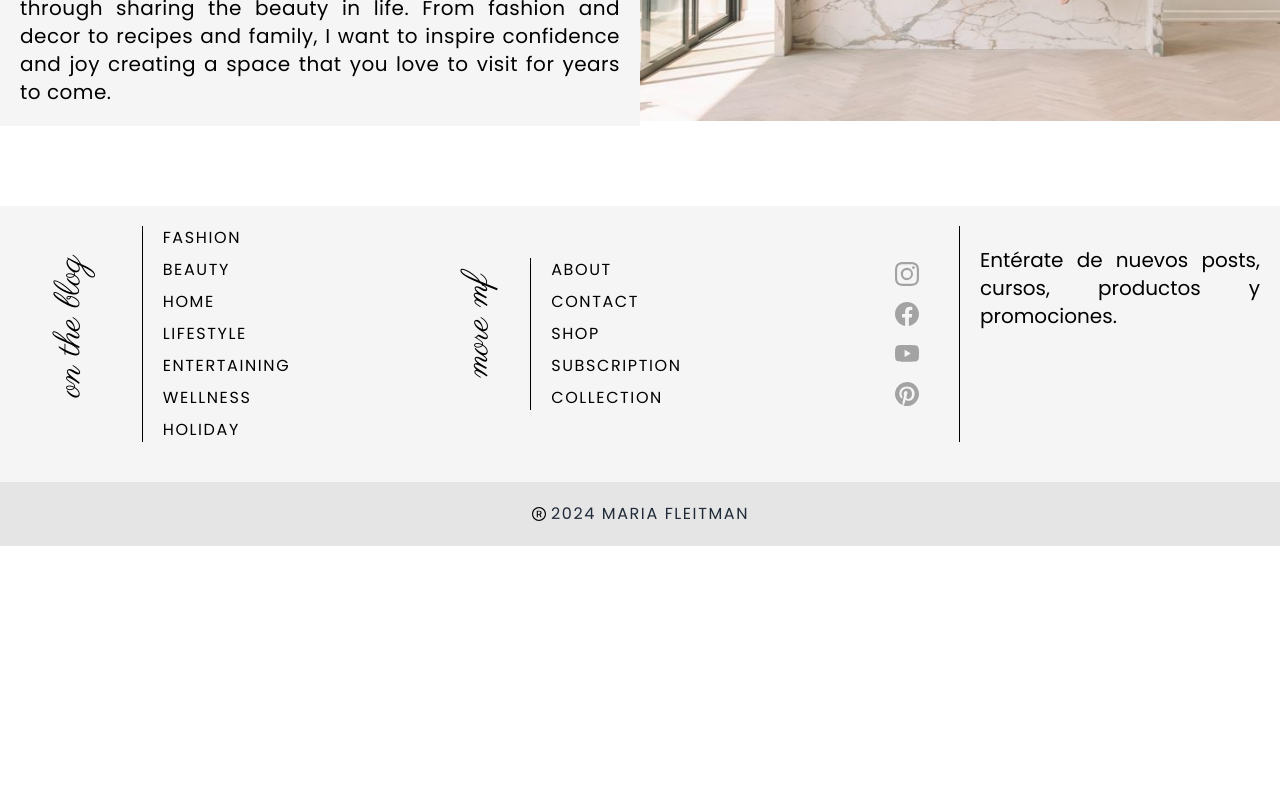
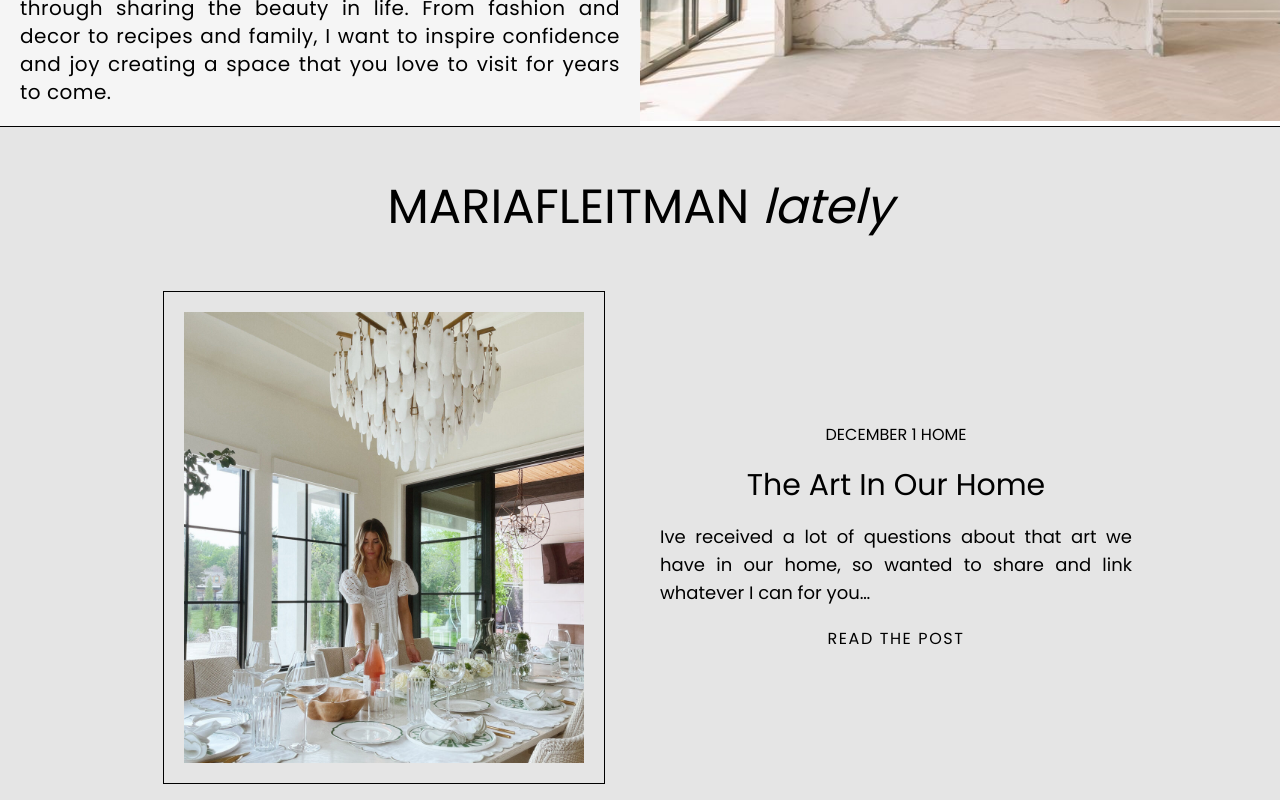
Before and after one commit to carlicdev/mariafleit, a Next.js app: page / in a window 1280 px wide. Shown: the part 640-1440 px from the top of the page. Before the commit the page ends 1186 px from the top, so only its background shows below. Built offline with nearby package versions, Linux system fonts and the light colour scheme.

Commit message:
added Featured component

```diff
--- /dev/null
+++ b/app/components/Featured.js
@@ -0,0 +1,26 @@
+import Image from "next/image"
+
+const Featured = () => {
+  return (
+    <div className='featured border-t border-b border-black bg-neutral-200'>
+        <div className='max-w-5xl mx-auto py-14'>
+            <p className='text-5xl uppercase text-center'>mariafleitman <span className='lowercase italic'>Lately</span></p>
+            <div className='flex flex-wrap items-center justify-center py-10'>
+                <div className='w-full lg:w-1/2 p-5  flex items-center justify-center'>
+                    <div className="border border-black p-5">
+                        <Image src={'/cellajane.jpg'} alt='uno' width={400} height={400} />
+                    </div>
+                </div>
+                <div className='w-full lg:w-1/2 flex flex-col gap-5 items-center justify-center p-5'>
+                    <p className='uppercase'>december 1 home</p>
+                    <p className='capitalize text-3xl tracking-tightest'>the art in our home</p>
+                    <p className='text-lg text-justify'>Ive received a lot of questions about that art we have in our home, so wanted to share and link whatever I can for you…</p>
+                    <p className='uppercase tracking-widest'>read the post</p>
+                </div>
+            </div>
+        </div>
+    </div>
+  )
+}
+
+export default Featured
--- a/app/page.js
+++ b/app/page.js
@@ -1,10 +1,12 @@
 
+import Featured from "./components/Featured";
 import Hero from "./components/Hero";
 
 export default function Home() {
   return (
     <main className="w-full">
       <Hero />
+      <Featured />
     </main>
   );
 }
```
Also changed, not shown: public/cellajane.jpg (added).
